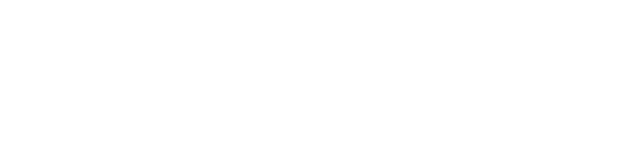
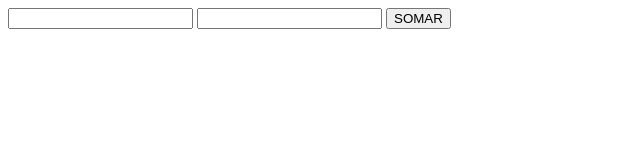
Before and after one commit to leonardoleal95/site-simples, a plain HTML site: page index.html in a window 1280 px wide. Shown: the whole page, without its empty margins (0-640 px from the left). Drawn offline with Linux system fonts and the light colour scheme.

Commit message:
feat: inputs and button added to html

```diff
--- a/index.html
+++ b/index.html
@@ -2,13 +2,17 @@
 <html lang="en">
 
 <head>
-    <meta charset="UTF-8">
-    <meta name="viewport" content="width=device-width, initial-scale=1.0">
-    <title>Document</title>
+  <meta charset="UTF-8">
+  <meta name="viewport" content="width=device-width, initial-scale=1.0">
+  <title>Soma simples</title>
 </head>
 
 <body>
-
+  <main>
+    <input type="number" id="num1">
+    <input type="number" id="num2">
+    <button>SOMAR</button>
+  </main>
 </body>
 
 </html>
```
Also changed, not shown: calculate.js (added).
